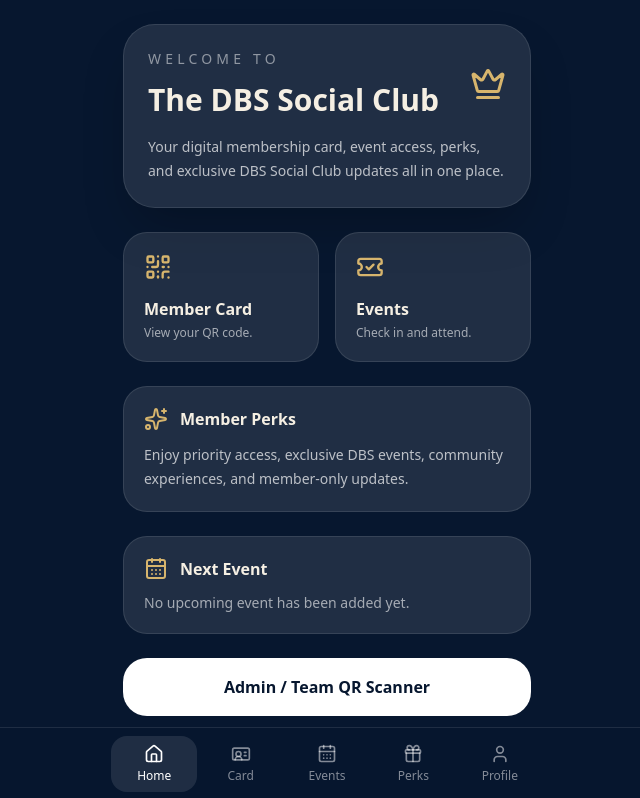
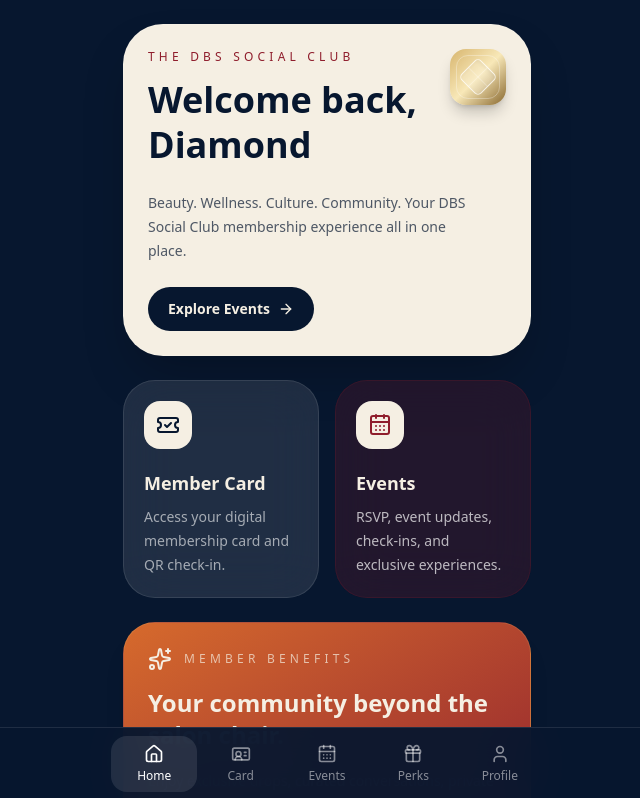
Before and after one commit to diamondbeautysolutions/thedbssocialclub, a Next.js app: page /app in a window 1280 px wide. Shown: the top 798 px of the page, without its empty margins (313-953 px from the left). Built offline with nearby package versions, Linux system fonts and the light colour scheme.

Commit message:
Redesign app homepage to match DBS Social branding

```diff
--- a/app/app/page.tsx
+++ b/app/app/page.tsx
@@ -1,8 +1,7 @@
 import Link from "next/link";
 import {
+  ArrowRight,
   CalendarDays,
-  Crown,
-  QrCode,
   Sparkles,
   TicketCheck
 } from "lucide-react";
@@ -10,73 +9,100 @@
 export default function AppHomePage() {
   return (
     <div className="space-y-6">
-      <section className="rounded-[2rem] border border-white/10 bg-white/10 p-6 shadow-2xl">
-        <div className="flex items-center justify-between">
+      <section className="overflow-hidden rounded-[2.5rem] border border-white/10 bg-[#f5efe3] p-6 text-[#07172f] shadow-2xl">
+        <div className="flex items-start justify-between gap-4">
           <div>
-            <p className="text-sm uppercase tracking-[0.3em] text-white/50">
-              Welcome to
+            <p className="text-xs uppercase tracking-[0.35em] text-[#8f1d2c]">
+              The DBS Social Club
             </p>
 
-            <h1 className="mt-3 text-3xl font-semibold leading-tight">
-              The DBS Social Club
+            <h1 className="mt-3 text-4xl font-semibold leading-tight">
+              Welcome back,
+              <br />
+              Diamond
             </h1>
           </div>
 
-          <Crown className="h-9 w-9 text-[#d7b56d]" />
+          <div className="relative flex h-14 w-14 items-center justify-center rounded-2xl bg-gradient-to-br from-[#D7B56D] via-[#F8E8B8] to-[#8A6A2F] shadow-lg shadow-black/20">
+            <div className="absolute inset-[6px] rounded-xl border border-white/30" />
+
+            <div className="relative h-7 w-7 rotate-45 rounded-[5px] border border-white/70 bg-white/20 shadow-inner">
+              <div className="absolute left-1/2 top-0 h-full w-px -translate-x-1/2 bg-white/25" />
+              <div className="absolute left-0 top-1/2 h-px w-full -translate-y-1/2 bg-white/25" />
+            </div>
+          </div>
         </div>
 
-        <p className="mt-4 text-sm leading-6 text-white/70">
-          Your digital membership card, event access, perks, and exclusive DBS
-          Social Club updates all in one place.
+        <p className="mt-6 max-w-xs text-sm leading-6 text-[#07172f]/70">
+          Beauty. Wellness. Culture. Community. Your DBS Social Club membership experience all in one place.
         </p>
+
+        <Link
+          href="/app/events"
+          className="mt-6 inline-flex items-center gap-2 rounded-full bg-[#07172f] px-5 py-3 text-sm font-semibold text-[#f5efe3]"
+        >
+          Explore Events
+          <ArrowRight className="h-4 w-4" />
+        </Link>
       </section>
 
       <section className="grid grid-cols-2 gap-4">
         <Link
           href="/app/member-card"
-          className="rounded-[1.5rem] border border-white/10 bg-white/10 p-5"
+          className="rounded-[2rem] border border-white/10 bg-white/10 p-5 backdrop-blur-xl"
         >
-          <QrCode className="h-7 w-7 text-[#d7b56d]" />
-          <h2 className="mt-4 font-semibold">Member Card</h2>
-          <p className="mt-1 text-xs text-white/60">View your QR code.</p>
+          <div className="flex h-12 w-12 items-center justify-center rounded-2xl bg-[#f5efe3] text-[#07172f]">
+            <TicketCheck className="h-6 w-6" />
+          </div>
+
+          <h2 className="mt-5 text-lg font-semibold text-[#f5efe3]">
+            Member Card
+          </h2>
+
+          <p className="mt-2 text-sm leading-6 text-white/60">
+            Access your digital membership card and QR check-in.
+          </p>
         </Link>
 
         <Link
           href="/app/events"
-          className="rounded-[1.5rem] border border-white/10 bg-white/10 p-5"
+          className="rounded-[2rem] border border-[#8f1d2c]/20 bg-[#8f1d2c]/20 p-5 backdrop-blur-xl"
         >
-          <TicketCheck className="h-7 w-7 text-[#d7b56d]" />
-          <h2 className="mt-4 font-semibold">Events</h2>
-          <p className="mt-1 text-xs text-white/60">Check in and attend.</p>
+          <div className="flex h-12 w-12 items-center justify-center rounded-2xl bg-[#f5efe3] text-[#8f1d2c]">
+            <CalendarDays className="h-6 w-6" />
+          </div>
+
+          <h2 className="mt-5 text-lg font-semibold text-[#f5efe3]">
+            Events
+          </h2>
+
+          <p className="mt-2 text-sm leading-6 text-white/70">
+            RSVP, event updates, check-ins, and exclusive experiences.
+          </p>
         </Link>
       </section>
 
-      <section className="rounded-[1.5rem] border border-white/10 bg-white/10 p-5">
+      <section className="rounded-[2rem] border border-[#d7b56d]/20 bg-gradient-to-br from-[#d66a2c] to-[#8f1d2c] p-6 shadow-xl">
         <div className="flex items-center gap-3">
-          <Sparkles className="h-6 w-6 text-[#d7b56d]" />
-          <h2 className="font-semibold">Member Perks</h2>
+          <Sparkles className="h-6 w-6 text-[#f5efe3]" />
+
+          <p className="text-xs uppercase tracking-[0.35em] text-[#f5efe3]/70">
+            Member Benefits
+          </p>
         </div>
 
-        <p className="mt-3 text-sm leading-6 text-white/70">
-          Enjoy priority access, exclusive DBS events, community experiences,
-          and member-only updates.
-        </p>
-      </section>
+        <h2 className="mt-4 text-2xl font-semibold text-[#f5efe3]">
+          Your community beyond the salon chair.
+        </h2>
 
-      <section className="rounded-[1.5rem] border border-white/10 bg-white/10 p-5">
-        <div className="flex items-center gap-3">
-          <CalendarDays className="h-6 w-6 text-[#d7b56d]" />
-          <h2 className="font-semibold">Next Event</h2>
-        </div>
-
-        <p className="mt-3 text-sm text-white/60">
-          No upcoming event has been added yet.
+        <p className="mt-4 text-sm leading-7 text-[#f5efe3]/80">
+          Enjoy exclusive drops, curated conversations, private events, networking experiences, and member-only access through The DBS Social Club.
         </p>
       </section>
 
       <Link
         href="/app/admin/scanner"
-        className="block rounded-[1.5rem] border border-white/10 bg-white px-5 py-4 text-center font-semibold text-[#07172f]"
+        className="block rounded-[2rem] border border-white/10 bg-[#f5efe3] px-5 py-5 text-center text-base font-semibold text-[#07172f] shadow-xl"
       >
         Admin / Team QR Scanner
       </Link>
```
